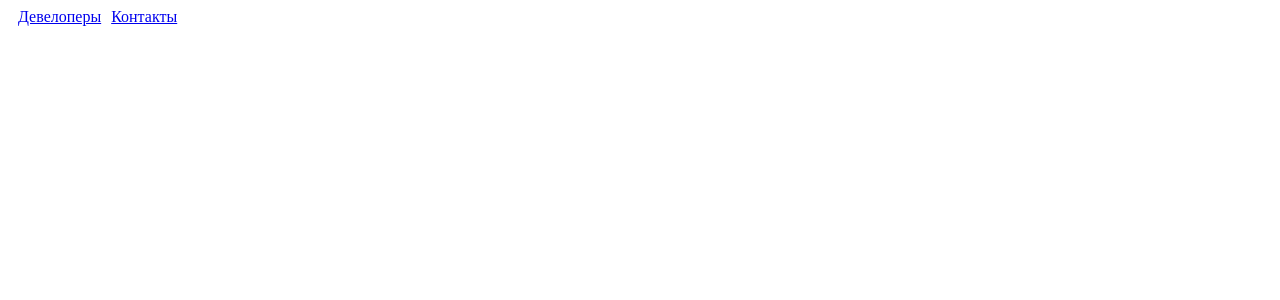
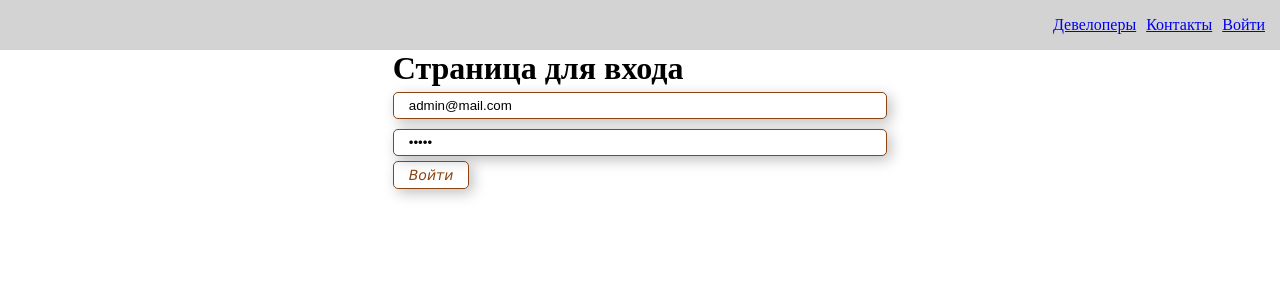
Before and after one commit to yasprog/test-springsec, a React (Create React App) app: page /login in a window 1280 px wide. Before the commit this address had no page. Shown: the top 300 px of the page. Built offline with nearby package versions, Linux system fonts and the light colour scheme.

Commit message:
Начало. Токен сохраняется в локальное хранилище

```diff
--- a/src/API/PostService.js
+++ b/src/API/PostService.js
@@ -4,4 +4,13 @@ export default class PostService{
     static async getAllDev() {
         const response = await axios.get()
     }
+
+    static async getToken(user) {
+
+        const response = await axios.post('http://localhost:8080/api/v1/auth/login' , user)
+        return response
+    }
+
+
+
 }
--- a/src/App.js
+++ b/src/App.js
@@ -1,16 +1,26 @@
-import React from "react";
+import React, {useState} from "react";
 import {BrowserRouter, Link, NavLink, Route, Routes} from "react-router-dom";
-
+import './styles/App.css';
 import Developers from "./pages/Developers";
 import Contacts from "./pages/Contacts";
+import Login from "./pages/Login";
+import {AuthContext} from "./context";
+function App() {
+    const [token, setToken] = useState(false)
+    return (
 
-function App() {
-    return (    <BrowserRouter>
+
+        <AuthContext.Provider value={{
+            token,
+            setToken
+        }}>
+            <BrowserRouter>
                 <div className="navbar">
                     <div className="navbar__links">
 
-                    <NavLink style={{margin: 10}} to="/developers">Девелоперы</NavLink>
-                    <NavLink to="/contacts">Контакты</NavLink>
+                        <NavLink  to="/developers">Девелоперы</NavLink>
+                        <NavLink style={{margin: 10}}to="/contacts">Контакты</NavLink>
+                        <NavLink to="/login">Войти</NavLink>
 
                     </div>
                 </div>
@@ -18,11 +28,12 @@ function App() {
 
                     <Route path="/developers" element=<Developers/> key="/about"/>
                     <Route path="/contacts" element=<Contacts/> key="/about"/>
+                    <Route path="/login" element=<Login/> key="/login"/>
 
                 </Routes>
 
             </BrowserRouter>
-
+        </AuthContext.Provider>
     );
 }
 
--- a/src/components/UI/input/MyInput.module.css
+++ b/src/components/UI/input/MyInput.module.css
@@ -3,5 +3,7 @@
     padding: 5px 15px;
     margin: 5px 0px;
     border: 1px solid saddlebrown;
+    border-radius: 5px;
+    box-shadow: 4px 4px 14px rgba(0, 0, 0, 0.25);
 
 }
--- /dev/null
+++ b/src/context/index.js
@@ -0,0 +1,3 @@
+import {createContext} from "react";
+
+export const AuthContext = createContext(null)
--- a/src/pages/Login.jsx
+++ b/src/pages/Login.jsx
@@ -0,0 +1,45 @@
+import React, {useContext, useState} from 'react';
+import MyInput from "../components/UI/input/MyInput";
+import MyButton from "../components/UI/button/MyButton";
+import {AuthContext} from "../context";
+import PostService from "../API/PostService";
+
+const Login = () => {
+    const[user, setUser] = useState({email: 'admin@mail.com', password:'admin'}) //объект user, поля инициализируем пустыми строками
+    const {token, setToken} = useContext(AuthContext)
+    const login = async event => {
+        event.preventDefault() //чтобы страница не обновлялась
+        // const formDataLogin = new FormData(document.forms.emailPas);
+        // formDataLogin.forEach(function(value, key){
+        //     objectUser[key] = value;
+        console.log(user)
+        const response = await PostService.getToken(user).then(data => {
+            setToken(data.data.token)
+            localStorage.setItem("Token", JSON.stringify(data.data.token))
+            console.log(JSON.stringify(data.data.token))
+        });
+
+
+        // localStorage.setItem('auth', 'true')
+
+    }
+    return (
+        <div>
+            <h1>Страница для входа</h1>
+            <form  onSubmit={login}>
+                <MyInput
+                    value={user.email}
+                    onChange={e => setUser({...user, email: e.target.value})}
+                    type="text" placeholder="введите email..."/>
+                <MyInput
+                    value={user.password}
+                    onChange={e => setUser({...user, password: e.target.value})}
+                    type="password" placeholder="введите пароль..."/>
+                <MyButton >Войти</MyButton>
+            </form>
+
+        </div>
+    );
+};
+
+export default Login;
--- /dev/null
+++ b/src/styles/App.css
@@ -0,0 +1,76 @@
+/*обнуляем для всех*/
+* {
+    margin: 0;
+    padding: 0;
+    box-sizing: border-box;
+}
+
+/*Для блока root*/
+
+#root {
+    display: flex;
+    flex-direction: column;
+    align-items: center;
+}
+
+/*для класса App*/
+.App {
+    width: 800px;
+}
+
+.post {
+    display: flex;
+    padding: 15px;
+    border: 2px solid teal; /*solid - сплошная, teal - зеленого цвета*/
+    margin-top: 15px; /*внешний отступ сверху*/
+    justify-content: space-between; /*  распределение пространства элементами контента и вокруг них */
+    align-items: center; /*вертикальное выравнивание*/
+}
+
+.post__btns {
+    display: flex;
+}
+
+/*ниже для анимации добавления и удаления постов*/
+.post-enter {
+    transform: translate(-350px);
+}
+.post-enter-active {
+    transform: translate(0px);
+    transition: all 500ms ease-in;
+}
+.post-exit {
+    opacity: 1;
+}
+.post-exit-active {
+    transform: translate(-350px);
+    transition: all 500ms ease-in;
+}
+
+.page__wrapper {
+    margin-top: 30px;
+    display: flex;
+}
+ .page {
+     padding: 10px;
+     border: 1px solid teal;
+     cursor: pointer;
+ }
+
+ .page__current {
+     border: 2px solid orange;
+     font-weight: bold;
+ }
+
+ .navbar {
+     height: 50px;
+     width: 100%;
+     display: flex;
+     align-items: center;
+     padding: 0 15px;
+     background: lightgray;
+ }
+
+ .navbar__links {
+     margin-left: auto;
+ }
```
Lines whose indentation alone changed are shown as unchanged.
